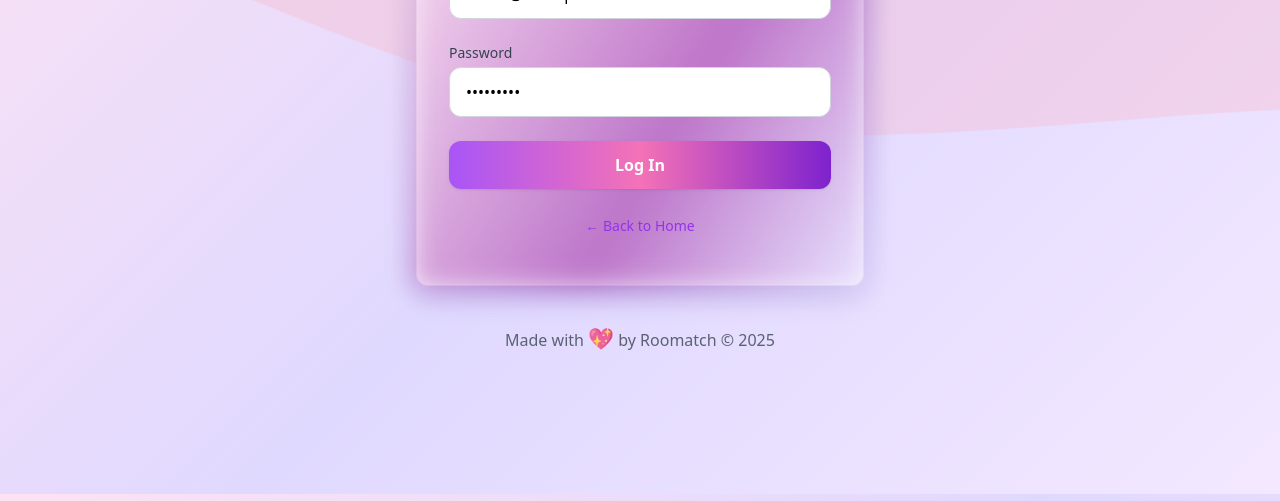
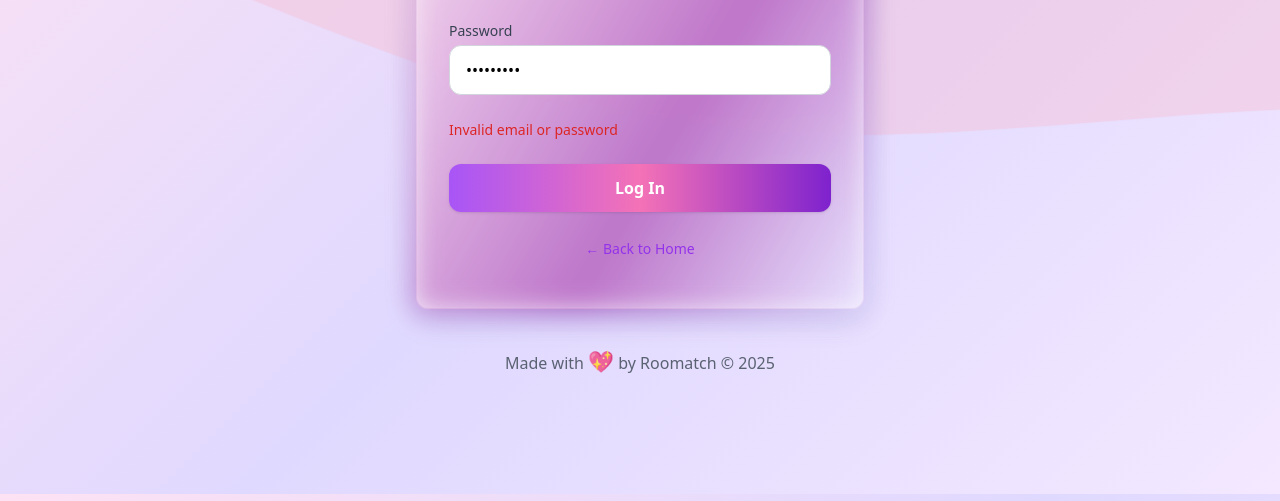
Before and after one commit to Nivbadd07/roomatch, a plain HTML site: page html/login.html in a window 1280 px wide. Both pictures are taken after typing "name@example.com", "Sample123" into the empty fields and a click on the button "Log In". Shown: the part 306-807 px from the top of the page. Drawn offline with nearby package versions, Linux system fonts and the light colour scheme.

Commit message:
Update login page to use email/password authentication with Supabase

```diff
--- a/html/login.html
+++ b/html/login.html
@@ -6,6 +6,14 @@
   <meta name="viewport" content="width=device-width, initial-scale=1.0" />
   <title>ROOMATCH - Log In</title>
   <script src="https://cdn.tailwindcss.com"></script>
+  <!-- Add Supabase Client Library -->
+  <script src="https://cdn.jsdelivr.net/npm/@supabase/supabase-js@2"></script>
+  <script>
+    // Initialize Supabase Client
+    const supabaseUrl = 'https://vgkvkmpckneceqfggzes.supabase.co';
+    const supabaseKey = 'eyJhbGciOiJIUzI1NiIsInR5cCI6IkpXVCJ9.eyJpc3MiOiJzdXBhYmFzZSIsInJlZiI6InZna3ZrbXBja25lY2VxZmdnemVzIiwicm9sZSI6ImFub24iLCJpYXQiOjE3NDY1NDA0NjAsImV4cCI6MjA2MjExNjQ2MH0.1ZEMsUleNaBrePUuagdZAKL2gYA-9-vM9wrTIW8-tdU';
+    const supabase = supabase.createClient(supabaseUrl, supabaseKey);
+  </script>
   <style>
     body {
       background: linear-gradient(135deg, #fde2f3 0%, #e0d9ff 50%, #f3e8ff 100%);
@@ -67,6 +75,13 @@
       position: relative;
       z-index: 10;
     }
+
+    .error-message {
+      color: #dc2626;
+      font-size: 0.875rem;
+      margin-top: 0.5rem;
+      text-align: left;
+    }
   </style>
 </head>
 
@@ -99,6 +114,9 @@
             class="w-full border border-gray-300 rounded-xl px-4 py-3 focus:outline-none focus:ring-2 focus:ring-purple-500" required />
         </div>
 
+        <!-- Error Message -->
+        <div id="errorMessage" class="error-message hidden"></div>
+
         <!-- Submit Button -->
         <button type="submit"
           class="w-full bg-gradient-to-r from-purple-500 via-pink-400 to-purple-700 hover:from-purple-700 hover:to-pink-500 text-white py-3 rounded-xl text-base font-semibold transform transition duration-200 hover:scale-105 hover:shadow-2xl shadow">
@@ -119,16 +137,38 @@
   </div>
 
   <script>
-    document.getElementById('loginForm').addEventListener('submit', function (e) {
+    document.getElementById('loginForm').addEventListener('submit', async function(e) {
       e.preventDefault();
+
       const email = document.getElementById('email').value.trim();
       const password = document.getElementById('password').value.trim();
-      const validEmail = 'user@example.com';
-      const validPassword = 'password123';
-      if (email === validEmail && password === validPassword) {
-        window.location.href = 'apt-feed.html';
-      } else {
-        alert('Invalid email or password.');
+      const errorMessage = document.getElementById('errorMessage');
+
+      try {
+        // Query the users table for the email
+        const { data: userData, error: userError } = await supabase
+          .from('users')
+          .select('*')
+          .eq('email', email)
+          .single();
+
+        if (userError) {
+          throw new Error('User not found');
+        }
+
+        // Check if password matches
+        if (userData && userData.password === password) {
+          // Successful login
+          window.location.href = 'apt-feed.html';
+        } else {
+          // Invalid password
+          errorMessage.textContent = 'Invalid email or password';
+          errorMessage.classList.remove('hidden');
+        }
+      } catch (error) {
+        console.error('Login error:', error);
+        errorMessage.textContent = 'Invalid email or password';
+        errorMessage.classList.remove('hidden');
       }
     });
   </script>
```
